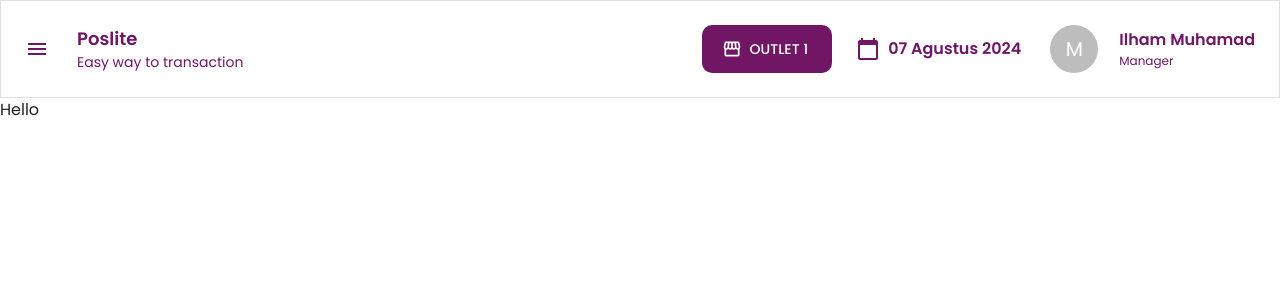
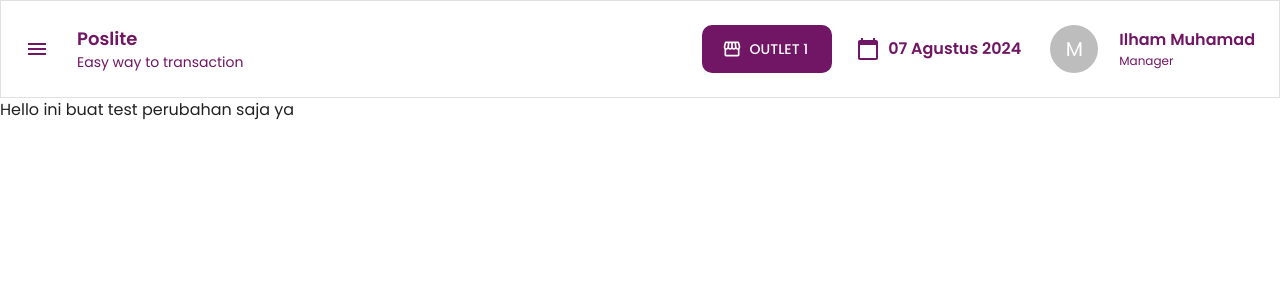
Before and after one commit to Ilham06/ipos, a Next.js app: page / in a window 1280 px wide. Shown: the top 300 px of the page. Built offline with nearby package versions, Linux system fonts and the light colour scheme.

Commit message:
update to test

```diff
--- a/src/app/page.tsx
+++ b/src/app/page.tsx
@@ -4,6 +4,6 @@ import { Button } from "@mui/material";
 
 export default function Home() {
   return (
-    <>Hello</>
+    <>Hello ini buat test perubahan saja ya</>
   );
 }
```
